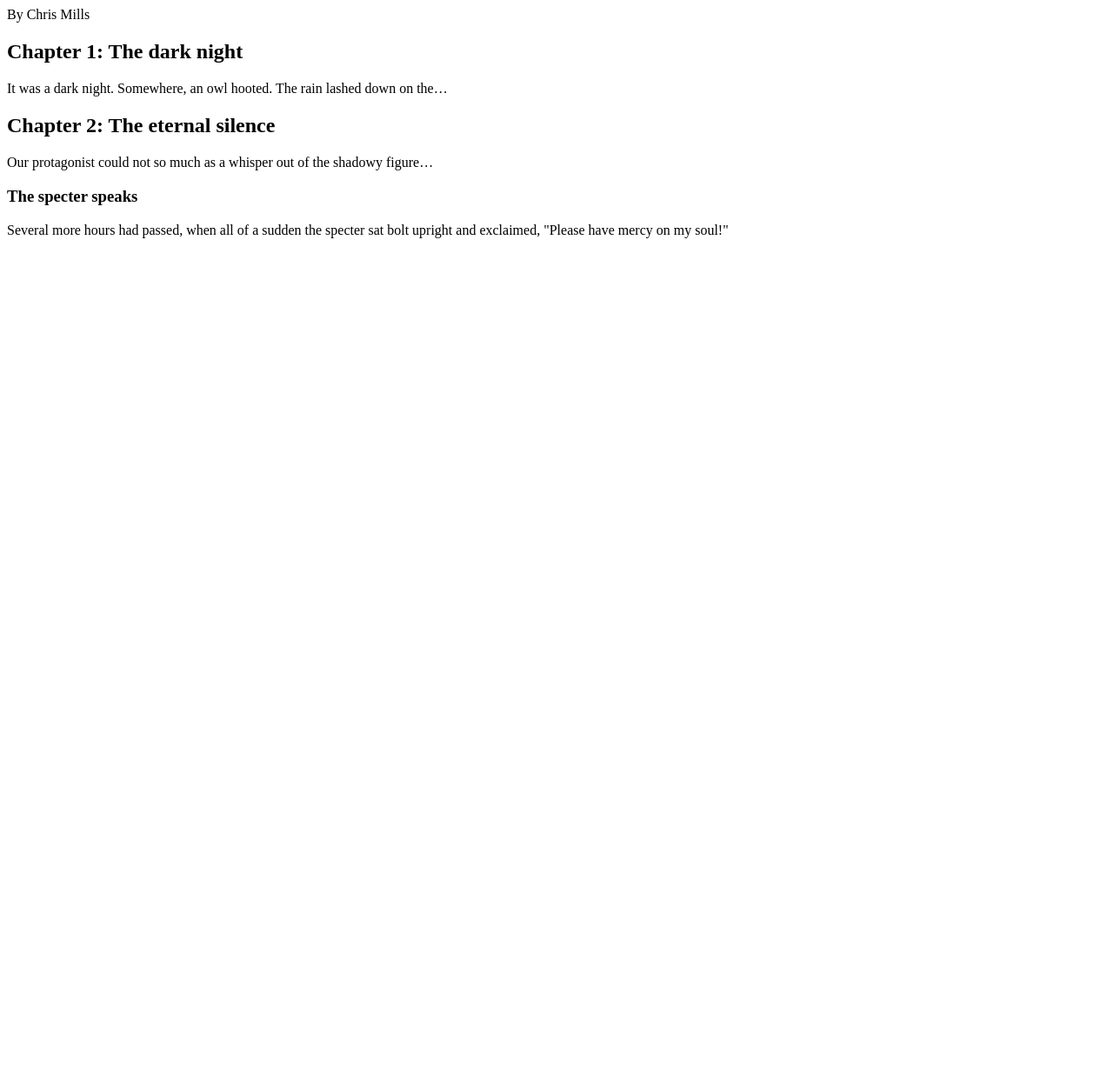
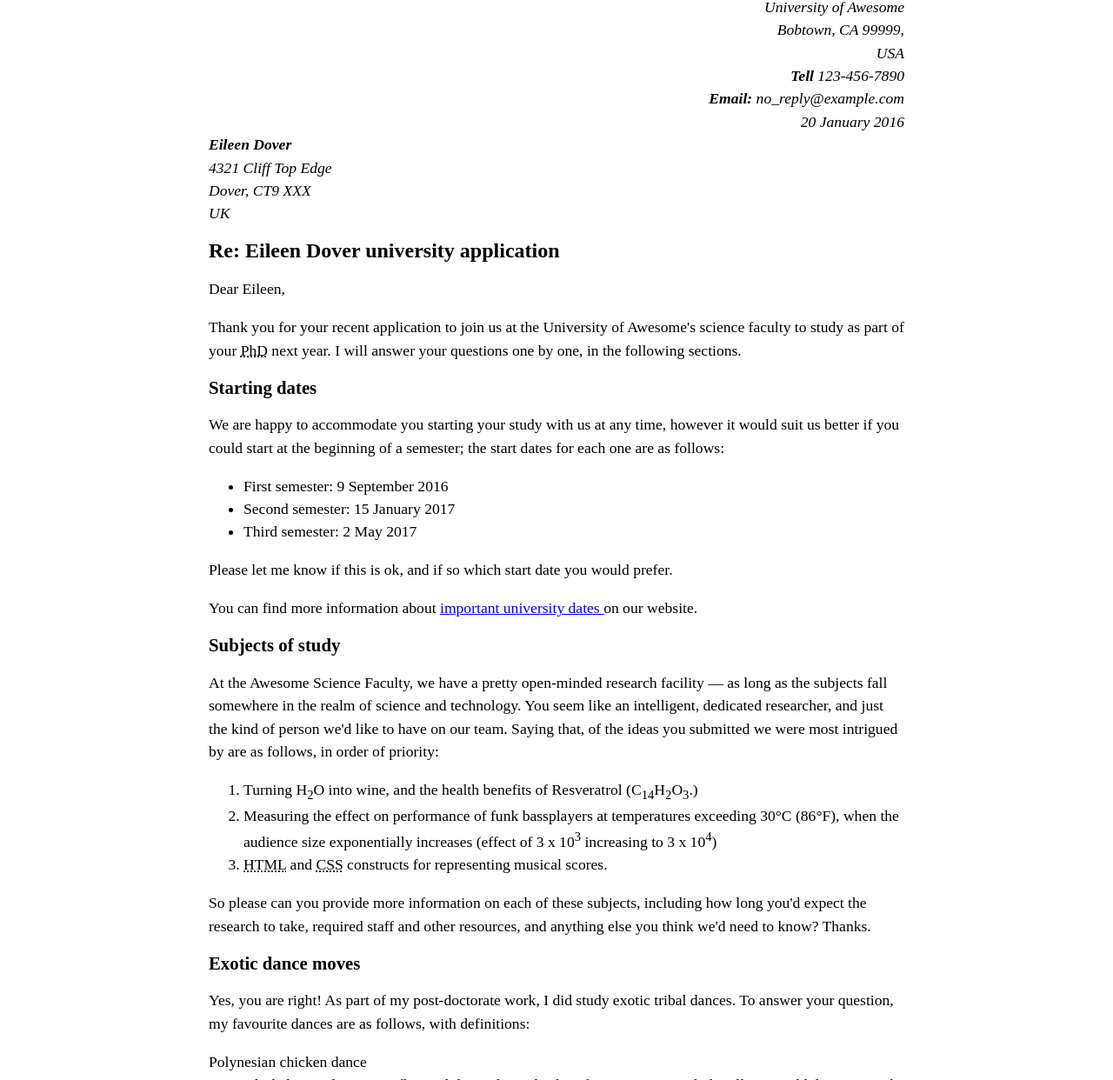
Before and after one commit to kouhei0815/--9-30, a website: page index.html in a window 1280 px wide. Shown: the part 58-1300 px from the top of the page at 87% size. Before the commit the page ends 800 px from the top, so only its background shows below. Drawn offline with Linux system fonts and the light colour scheme.

Commit message:
indexとstyleの修正
Signed-off-by: kouhei suzuki <sKouhei0815@gmail.com>

```diff
--- a/index.html
+++ b/index.html
@@ -1,20 +1,101 @@
-<h1>The Crushing Bore</h1>
+<!DOCTYPE html>
+<html lang="ja">
+<head>
+    <meta charset="UTF-8">
+    <meta name="author" content="Dr. Eleanor Gaye">
+    <link href="style/style.css" rel="stylesheet" />
+    <link href="https://fonts.googleapis.com/css?family=Open+Sans" rel="stylesheet" />
+    <title>大学申請への返答</title>
 
-<p>By Chris Mills</p>
+</head>
+<body>
 
-<h2>Chapter 1: The dark night</h2>
+    <address class="sender-column">
+        <strong>Dr. Eleanor Gaye</strong><br>
+        Awesome Science faculty<br>
+        University of Awesome<br>
+        Bobtown, CA 99999,<br>
+        USA<br>
+        <strong>Tell</strong> 123-456-7890<br>
+        <strong>Email:</strong> no_reply@example.com<br>
+        <time datetime="2016-1-20">20 January 2016</time>
+    </address>
 
-<p>
-  It was a dark night. Somewhere, an owl hooted. The rain lashed down on the…
-</p>
+    <address>
+        <strong>Eileen Dover</strong><br>
+        4321 Cliff Top Edge<br>
+        Dover, CT9 XXX<br>
+        UK<br>
+  </address>
 
-<h2>Chapter 2: The eternal silence</h2>
+    <h1>Re: Eileen Dover university application</h1>
 
-<p>Our protagonist could not so much as a whisper out of the shadowy figure…</p>
+    <p>Dear Eileen,</p>
 
-<h3>The specter speaks</h3>
+    <p>Thank you for your recent application to join us at the University of Awesome's science faculty
+         to study as part of your <abbr title="Doctor of Philosophy">PhD</abbr> next year. I will answer your questions one by one, in the following sections.</p>
 
-<p>
-  Several more hours had passed, when all of a sudden the specter sat bolt
-  upright and exclaimed, "Please have mercy on my soul!"
-</p>
+    <h2>Starting dates</h2>
+    <p>We are happy to accommodate you starting your study with us at any time, however it would suit us better if you
+        could start at the beginning of a semester; the start dates for each one are as follows:
+        </p>
+    <ul>
+        <li>First semester: <time datetime="2016-9-9"></time>9 September 2016</li>
+        <li>Second semester: <time datetime="2017-1-15"></time>15 January 2017</li>
+        <li>Third semester: <time datetime="2017-5-2"></time>2 May 2017</li>
+    </ul>
+
+    <p>Please let me know if this is ok, and if so which start date you would prefer.</p>
+
+    <p>You can find more information about <a href="http://example.com" title="important university dates"> important university dates </a>
+        on our website.</p>
+
+    <h2>Subjects of study</h2>
+    <p>At the Awesome Science Faculty, we have a pretty open-minded research facility — as long as the subjects fall
+        somewhere in the realm of science and technology. You seem like an intelligent, dedicated researcher, and just
+        the kind of person we'd like to have on our team. Saying that, of the ideas you submitted we were most intrigued
+        by are as follows, in order of priority:</p>
+    <ol>
+        <li>Turning H<sub>2</sub>O into wine, and the health benefits of Resveratrol (C<sub>14</sub>H<sub>2</sub>O<sub>3</sub>.)</li>
+        <li>Measuring the effect on performance of funk bassplayers at temperatures exceeding 30°C (86°F), when the
+            audience size exponentially increases (effect of 3 x 10<sup>3</sup> increasing to 3 x 10<sup>4</sup>)</li>
+        <li><abbr title="Hypertext Markup Language">HTML</abbr> and <abbr title="Cascading Style Sheet">CSS</abbr>
+            constructs for representing musical scores.</li>
+    </ol>
+
+    <p>So please can you provide more information on each of these subjects, including how long you'd expect the research
+        to take, required staff and other resources, and anything else you think we'd need to know? Thanks.</p>
+
+    <h2>Exotic dance moves</h2>
+    <p>Yes, you are right! As part of my post-doctorate work, I did study exotic tribal dances. To answer your question,
+        my favourite dances are as follows, with definitions:</p>
+    <dl>
+    <dt>Polynesian chicken dance</dt>
+    <dd>Alittle known but very influential dance dating back as far as 300<abbr title="Before Christ">BC</abbr>, a whole village
+         would dance around in a circle like chickens, to encourage their livestock to be "fruitful".</dd>
+
+    <dt>Icelandic brownian shuffle</dt>
+    <dd>Before the Icelanders developed fire as a means of getting warm, they used to practice this dance, which
+        involved huddling close together in a circle on the floor, and shuffling their bodies around in imperceptibly
+        tiny, very rapid movements. One of my fellow students used to say that he thought this dance inspired
+        modern styles such as Twerking.</dd>
+
+     <dt>robot dance</dt>
+     <dd>An interesting example of historic misinformation, English explorers in the 1960s believed to have
+        discovered a new dance style characterised by "robotic", stilted movements, being practiced by inhabitants
+        of Northern Alaska and Canada. Later on however it was discovered that they were just moving like this
+        because they were really cold.</dd>
+    </dl>
+    <p>For more of my research, see my <a href="http://example.com" title="exotic dance research page">exotic dance research page.</a></p>
+
+    <p>Yours sincerely,</p>
+
+   <p>Dr Eleanor Gaye</p>
+
+   <blockquote>
+      <p>University of Awesome motto: "Be awesome to each other."</p>
+      <cite>— The memoirs of Bill S Preston, Esq</cite>
+   </blockquote>
+
+</body>
+</html>
--- /dev/null
+++ b/style/style.css
@@ -0,0 +1,25 @@
+
+body {
+  max-width: 800px;
+  margin: 0 auto;
+}
+
+.sender-column {
+  text-align: right;
+}
+
+h1 {
+  font-size: 1.5em;
+}
+
+h2 {
+  font-size: 1.3em;
+}
+
+p,ul,ol,dl,address {
+  font-size: 1.1em;
+}
+
+p, li, dd, dt, address {
+  line-height: 1.5;
+}
```
